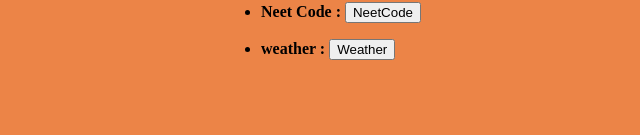
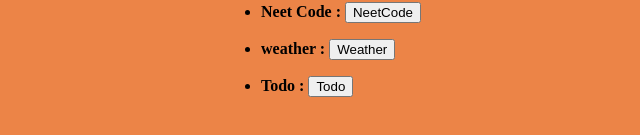
Before and after one commit to nithn1572/mern-stack, a plain HTML site: page frontend/html/index.html in a window 1280 px wide. Shown: the part 243-378 px from the top of the page, without its empty margins (319-959 px from the left). Drawn offline with Linux system fonts and the light colour scheme.

Commit message:
added todo button

```diff
--- a/frontend/html/index.html
+++ b/frontend/html/index.html
@@ -37,7 +37,12 @@
                         weather : <button type="submit">Weather</button>
                     </form>
                 </li>
-
+                <li>
+                    <form action="/todo" target="_blank"
+                    style="padding-bottom: 10%;">
+                        Todo : <button type="submit">Todo</button>
+                    </form>
+                </li>
 
             </b>
         </ul>
```
